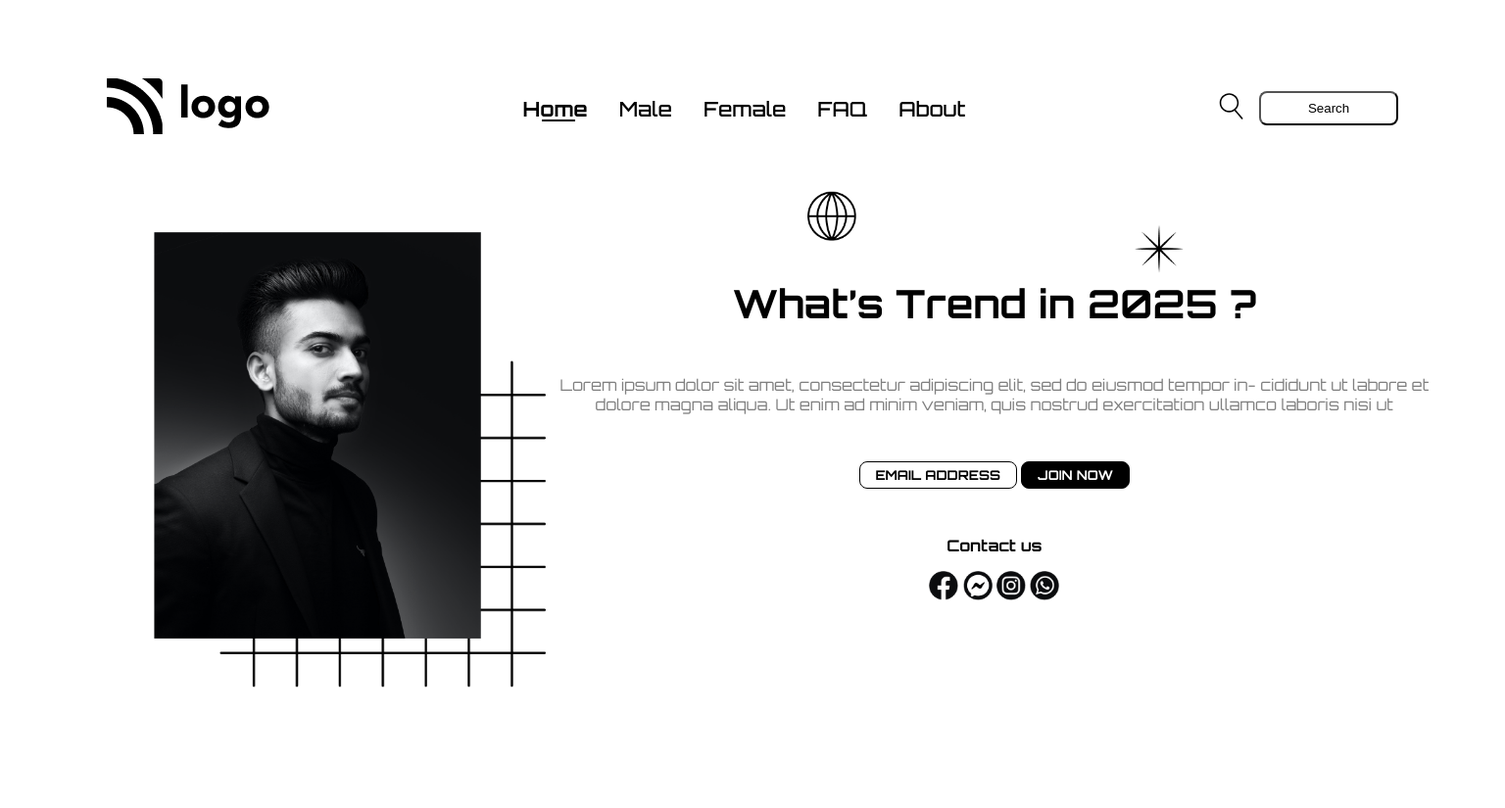
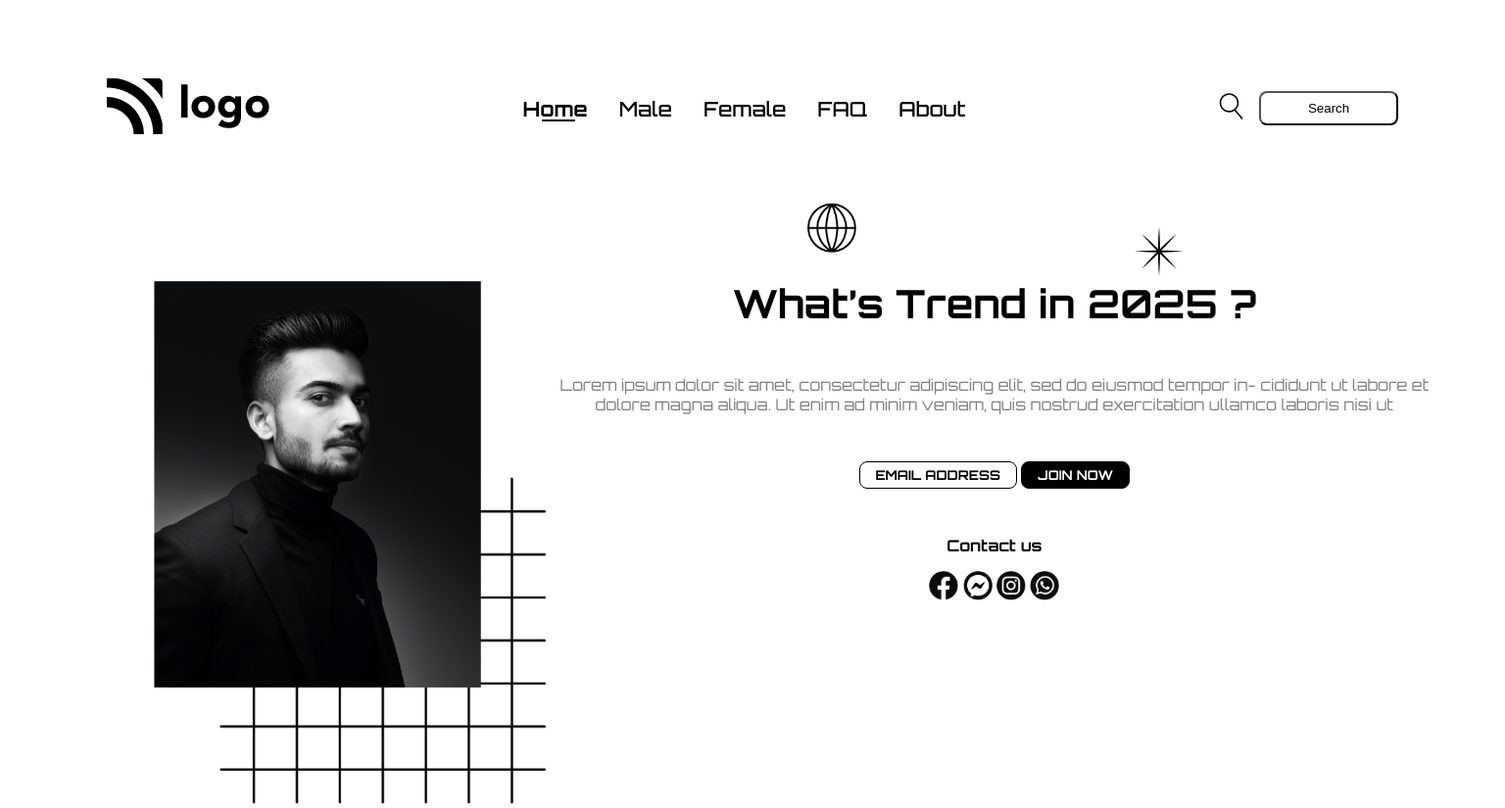
Before and after one commit to ramesh-kunwar/megaProject, a website: page index.html in a window 1536 px wide. Shown: the whole page at 98% size. Before the commit the page ends 800 px from the top, so only its background shows below. Drawn offline with Linux system fonts and the light colour scheme.

Commit message:
Project 1 completed

```diff
--- a/style.css
+++ b/style.css
@@ -101,12 +101,13 @@ nav .button-group button {
 }
 
 .person-hero-image img {
-    position: relative;
+    position: absolute;
+    top: 50px;
 }
 
 .square {
     position: absolute;
-    bottom: -12%;
+    top: 150px;
     left: 20%;
     width: 100%;
 }
@@ -166,3 +167,12 @@ h4 {
     width: 30px;
     margin-top: 1rem;
 }
+
+@media (min-width:1500px) {
+    .square {
+        position: absolute;
+        top: 250px;
+        left: 20%;
+        width: 100%;
+    }
+}
```
Also changed, not shown: README.md, Screenshot-1.png (added).
